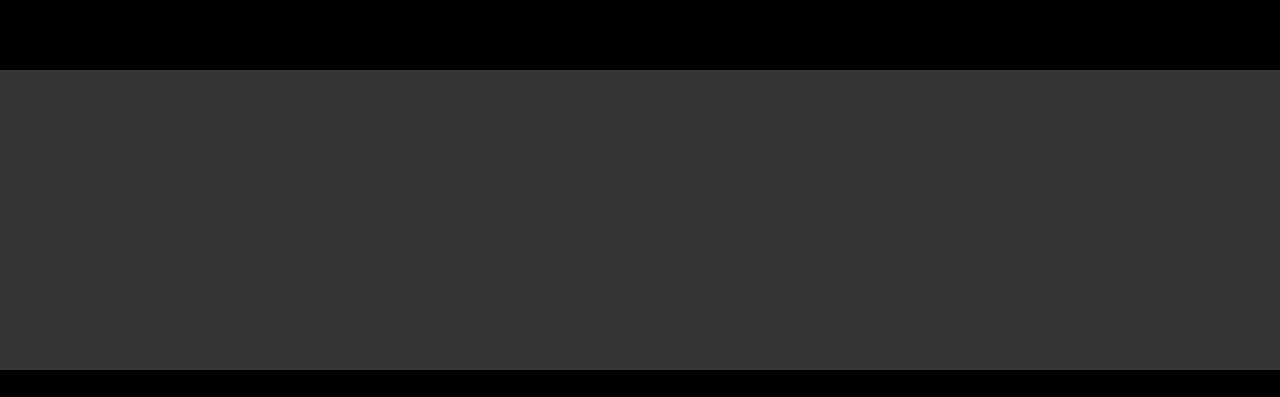
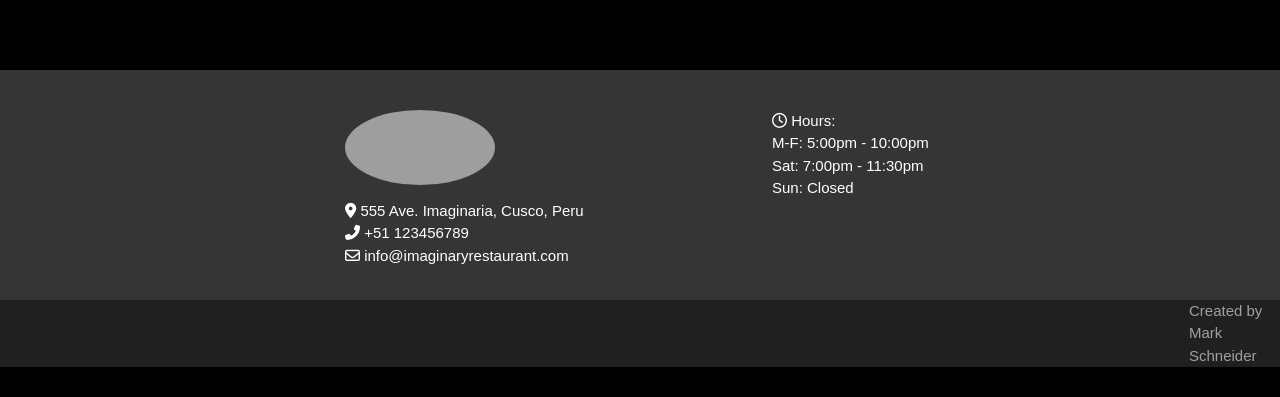
Before and after one commit to schny/restaurant, a website built with webpack: page dist/index.html in a window 1280 px wide. Shown: the part 1753-2150 px from the top of the page. Before the commit the page ends 2123 px from the top, so only its background shows below. Built offline with nearby package versions, Linux system fonts and the light colour scheme; grey boxes are pictures that could not be loaded.

Commit message:
added contact info at bottom

```diff
--- a/dist/index.html
+++ b/dist/index.html
@@ -5,6 +5,7 @@
     <script src="https://ajax.googleapis.com/ajax/libs/jquery/1.9.1/jquery.min.js"></script>
     <script src="../src/index.js"></script>
     <link rel="stylesheet" href="https://www.w3schools.com/w3css/4/w3.css">
+    <script src="https://kit.fontawesome.com/4c536a6bd5.js" crossorigin="anonymous"></script>
     <link rel="stylesheet" href="./cb-slideshow.css">
     <link rel="stylesheet" href="./style.css">
   </head>
@@ -41,9 +42,29 @@
         </table>
       </div>
       <div class="contact-info">
-        <table height=300px>
-        </table>
+        <div class="column" id="left">
+          <img src='https://media.istockphoto.com/vectors/restaurant-logo-isolated-on-white-background-restaurant-menu-logo-vector-id1147574099?s=612x612' class="logo-small" />
+          <p></p>
+          <i class="fas fa-map-marker-alt"></i> 555 Ave. Imaginaria, Cusco, Peru
+          <br>
+          <i class="fas fa-phone-alt"></i> +51 123456789
+          <br>
+          <i class="far fa-envelope"></i> info@imaginaryrestaurant.com
+          <br>
+        </div>
+        <div class="column">
+          <i class="far fa-clock"></i> Hours:
+          <br>
+          M-F: 5:00pm - 10:00pm
+          <br>
+          Sat: 7:00pm - 11:30pm
+          <br>
+          Sun: Closed
+        </div>
       </div>
-    </div>
+
+      <div id="created-by">
+        Created by Mark Schneider
+      </div>
   </body>
 </html>
--- a/dist/style.css
+++ b/dist/style.css
@@ -107,8 +107,40 @@ span #logo {
 .contact-info {
   background: rgb(53, 53, 53);
   z-index: 10;
+  padding: 30px;
+  min-height: 230px;
 }
 
+#created-by {
+  background: rgb(32, 32, 32);
+  z-index: 10;
+  min-height: 50px;
+  color:rgb(160, 160, 160)
+
+}
+
+.row:after {
+  content: "";
+  display: table;
+  clear: both;
+}
+
+.column {
+  float: left;
+  width: 35%;
+  padding: 10px;
+  height: 300px;
+}
+
+#left {
+  margin-left: 25%;
+}
+
+.logo-small {
+  width: 150px;
+  height: 75px;
+  border-radius: 50%;
+}
 
 #fixed-bg {
   background-image: url("../src/background-food.jpg");
@@ -117,4 +149,5 @@ span #logo {
   background-position: center;
   background-repeat: no-repeat;
   background-size: cover;
+
 }
```
